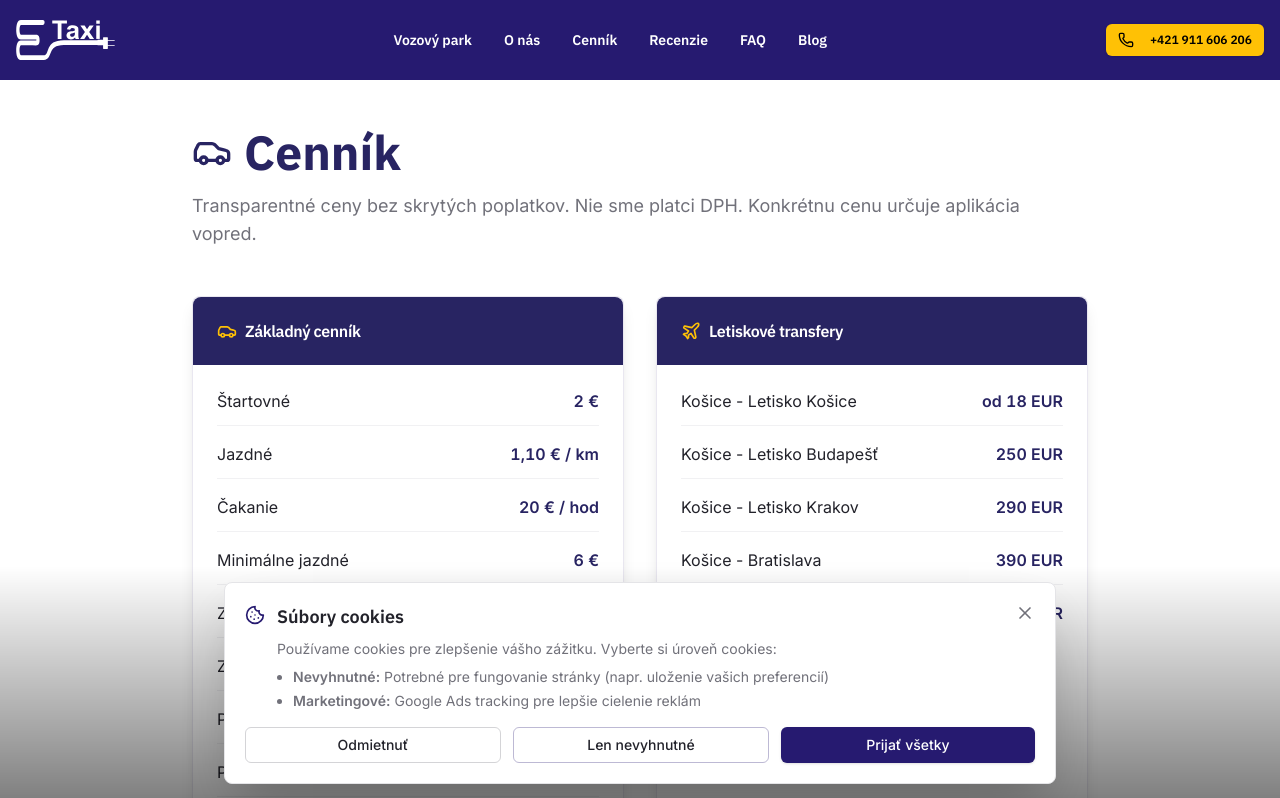
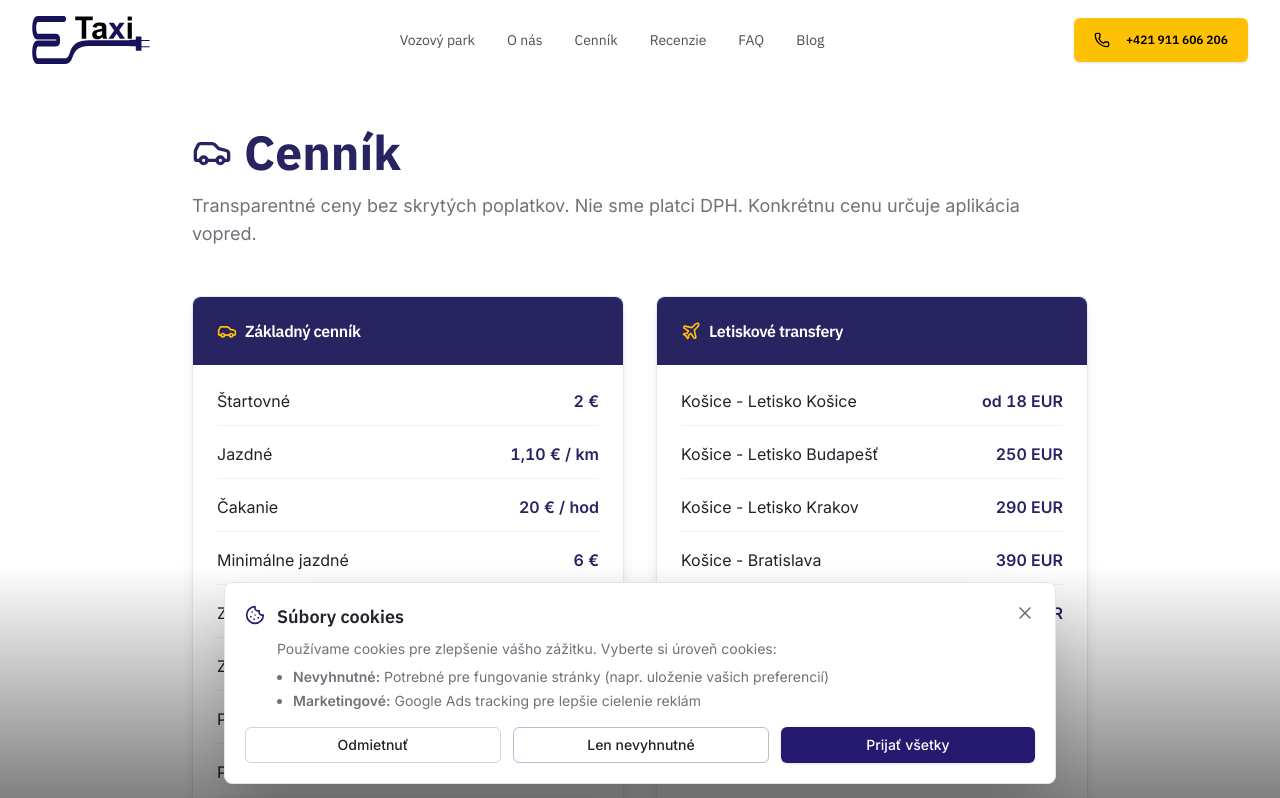
Before and after one commit to peterbejcek/sg-5ee718f3-49be-42fb-857b-8ae5c6e22001-1777794411, a Next.js app: page /cennik in a window 1280 px wide. Shown: the top 798 px of the page. Built offline with nearby package versions, Linux system fonts and the light colour scheme.

Commit message:
Revert to state at 713bdacd994f28f8c775d802be2779955dd1fa5a

```diff
--- a/src/components/Header.tsx
+++ b/src/components/Header.tsx
@@ -2,11 +2,6 @@ import { useState, useEffect } from "react";
 import Link from "next/link";
 import { Phone, Menu, X } from "lucide-react";
 import { Button } from "@/components/ui/button";
-import Image from "next/image";
-
-export function Header() {
-  const [isMenuOpen, setIsMenuOpen] = useState(false);
-  const [isScrolled, setIsScrolled] = useState(false);
 
 const navItems = [
   { label: "Vozový park", href: "#vozovy-park" },
@@ -17,107 +12,87 @@ export function Header() {
   { label: "Blog", href: "#blog" },
 ];
 
+export function Header() {
+  const [isScrolled, setIsScrolled] = useState(false);
+  const [isMobileMenuOpen, setIsMobileMenuOpen] = useState(false);
+
   useEffect(() => {
     const handleScroll = () => {
-      setIsScrolled(window.scrollY > 50);
+      setIsScrolled(window.scrollY > 20);
     };
-
     window.addEventListener("scroll", handleScroll);
     return () => window.removeEventListener("scroll", handleScroll);
   }, []);
 
-  const toggleMenu = () => setIsMenuOpen(!isMenuOpen);
+  const handleNavClick = (href: string) => {
+    setIsMobileMenuOpen(false);
+    const element = document.querySelector(href);
+    if (element) {
+      element.scrollIntoView({ behavior: "smooth" });
+    }
+  };
 
   return (
     <header
       className={`fixed top-0 left-0 right-0 z-50 transition-all duration-300 ${
-        isScrolled
-          ? "bg-background/95 backdrop-blur-sm shadow-md"
-          : "bg-primary"
+        isScrolled ? "bg-background/95 backdrop-blur-md shadow-md" : "bg-background/80 backdrop-blur-sm"
       }`}
     >
-      <div className="container mx-auto px-4">
-        <div className="flex items-center justify-between h-16 lg:h-20">
+      <div className="container">
+        <div className="flex items-center justify-between h-16 sm:h-20">
           {/* Logo */}
-          <Link href="/" className="flex items-center space-x-2">
-            <Image
-              src="/etaxi_logo_svg.svg"
-              alt="E-TAXI Košice"
-              width={120}
-              height={40}
-              className={`h-10 w-auto transition-all ${
-                isScrolled ? "brightness-100" : "brightness-0 invert"
-              }`}
-            />
+          <Link href="/" className="flex items-center gap-2 shrink-0">
+            <img src="/etaxi_logo_svg.svg" alt="E-TAXI Košice" className="h-10 sm:h-12 w-auto" />
           </Link>
 
-          {/* Desktop Navigation - centered */}
-          <nav className="hidden lg:flex items-center space-x-8">
+          {/* Desktop Navigation */}
+          <nav className="hidden lg:flex items-center gap-8">
             {navItems.map((item) => (
-              <a
+              <button
                 key={item.href}
-                href={item.href}
-                className={`font-display font-semibold text-sm transition-colors hover:text-accent ${
-                  isScrolled
-                    ? "text-foreground"
-                    : "text-primary-foreground"
-                }`}
+                onClick={() => handleNavClick(item.href)}
+                className="text-foreground/80 hover:text-primary font-display font-medium transition-colors text-sm"
               >
                 {item.label}
-              </a>
+              </button>
             ))}
           </nav>
 
-          {/* Phone Button + Mobile Menu Toggle */}
+          {/* Phone Button (Always Visible) */}
           <div className="flex items-center gap-3">
-            {/* Phone Button - visible on all devices */}
-            <a href="tel:+421911606206">
+            <a href="tel:+421911606206" className="shrink-0">
               <Button
                 size="sm"
-                className="bg-accent hover:bg-accent/90 text-accent-foreground font-display font-semibold"
+                className="bg-accent hover:bg-accent/90 text-accent-foreground font-display font-semibold h-10 sm:h-11 px-3 sm:px-5"
               >
-                <Phone className="h-4 w-4 lg:mr-2" />
-                <span className="hidden lg:inline">+421 911 606 206</span>
+                <Phone className="h-4 w-4 sm:mr-2" />
+                <span className="hidden sm:inline">+421 911 606 206</span>
               </Button>
             </a>
 
             {/* Mobile Menu Toggle */}
-            <Button
-              variant="ghost"
-              size="sm"
-              className={`lg:hidden ${
-                isScrolled
-                  ? "text-foreground hover:text-primary"
-                  : "text-primary-foreground hover:text-accent"
-              }`}
-              onClick={toggleMenu}
+            <button
+              onClick={() => setIsMobileMenuOpen(!isMobileMenuOpen)}
+              className="lg:hidden p-2 text-foreground hover:text-primary transition-colors"
+              aria-label="Toggle menu"
             >
-              {isMenuOpen ? (
-                <X className="h-6 w-6" />
-              ) : (
-                <Menu className="h-6 w-6" />
-              )}
-            </Button>
+              {isMobileMenuOpen ? <X className="h-6 w-6" /> : <Menu className="h-6 w-6" />}
+            </button>
           </div>
         </div>
 
-        {/* Mobile Navigation Menu */}
-        {isMenuOpen && (
-          <nav className="lg:hidden pb-4 pt-2 border-t border-border/10">
-            <div className="flex flex-col space-y-3">
+        {/* Mobile Menu */}
+        {isMobileMenuOpen && (
+          <nav className="lg:hidden py-4 border-t border-border bg-background/95 backdrop-blur-md">
+            <div className="flex flex-col gap-2">
               {navItems.map((item) => (
-                <a
+                <button
                   key={item.href}
-                  href={item.href}
-                  className={`font-display font-semibold text-sm py-2 transition-colors hover:text-accent ${
-                    isScrolled
-                      ? "text-foreground"
-                      : "text-primary-foreground"
-                  }`}
-                  onClick={() => setIsMenuOpen(false)}
+                  onClick={() => handleNavClick(item.href)}
+                  className="text-left px-4 py-3 text-foreground/80 hover:text-primary hover:bg-muted/50 font-display font-medium transition-colors rounded-lg"
                 >
                   {item.label}
-                </a>
+                </button>
               ))}
             </div>
           </nav>
```
Lines whose indentation alone changed are shown as unchanged.
